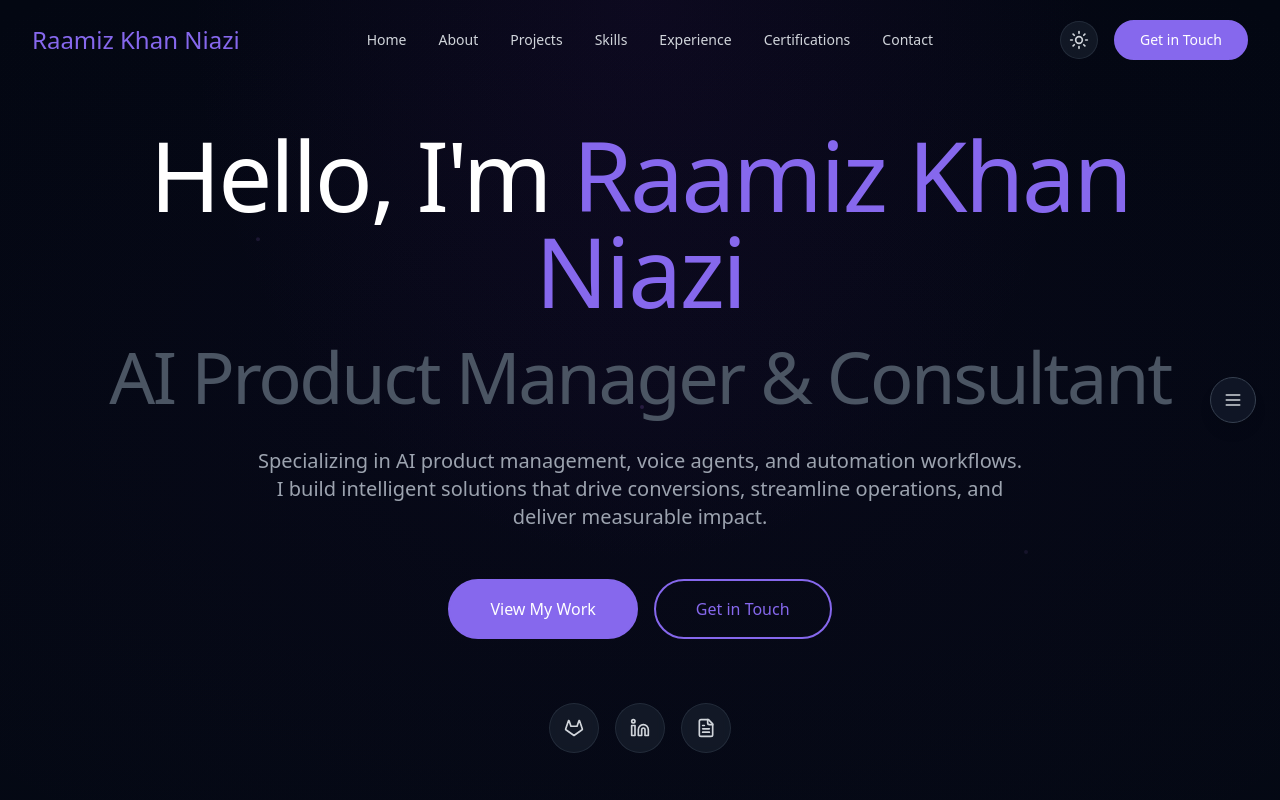
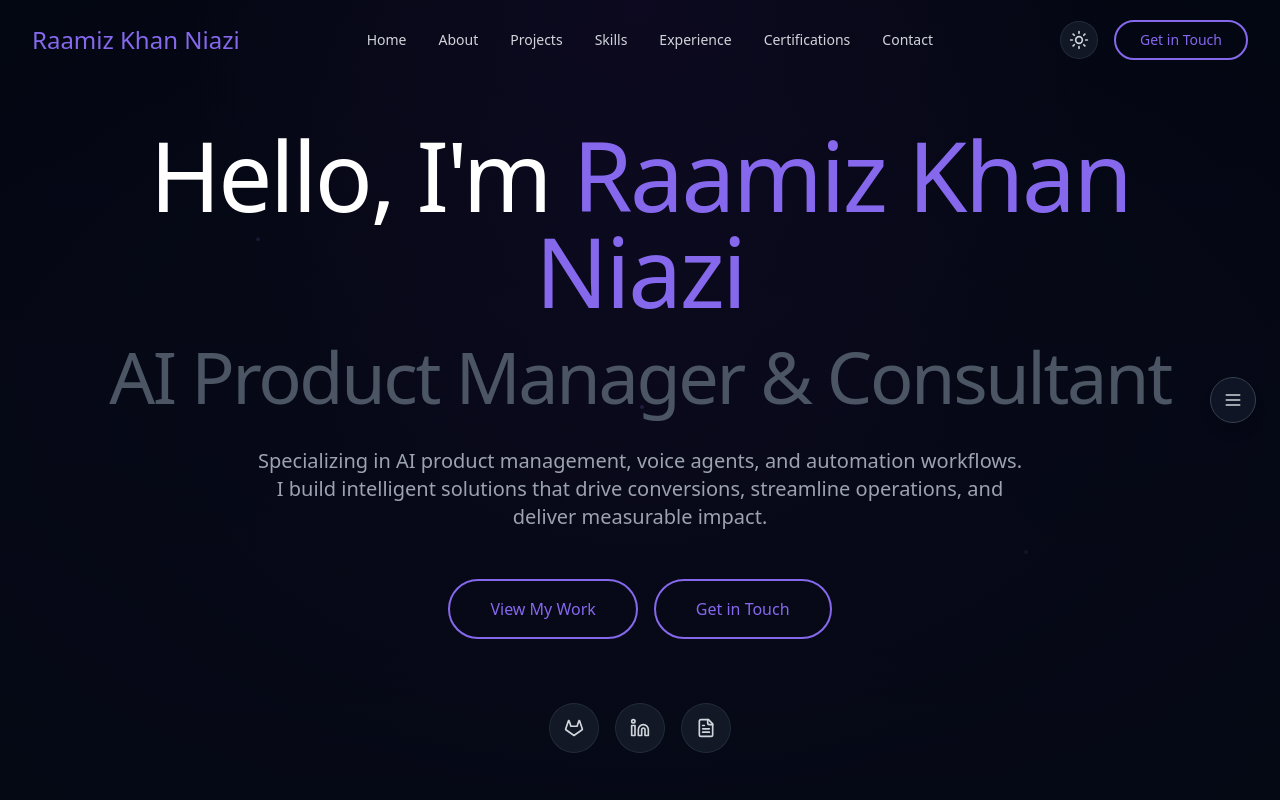
Before and after one commit to Raamizkn/new-portfolio, a Next.js app: page / in a window 1280 px wide. Shown: the top 800 px of the page. Built offline with nearby package versions, Linux system fonts and the light colour scheme.

Commit message:
button states

```diff
--- a/components/certifications.tsx
+++ b/components/certifications.tsx
@@ -175,19 +175,23 @@ const CertificationCard = ({ cert, index }: { cert: Certification; index: number
         {/* Button */}
         <motion.button
           onClick={() => window.open(cert.credentialUrl, '_blank')}
-          className="relative overflow-hidden w-full font-light py-3 rounded-full border-2 group"
+          className="relative overflow-hidden w-full font-light py-3 rounded-full border-2 bg-transparent group"
           style={{
-            backgroundColor: '#8668ED',
             borderColor: '#8668ED'
           }}
           whileTap={{ scale: 0.99 }}
           transition={{ type: "spring", stiffness: 400, damping: 17 }}
         >
-          <span className="relative z-10 flex items-center justify-center text-white group-hover:text-purple-600 transition-colors duration-200">
-            <ExternalLink className="w-4 h-4 mr-2" />
-            View Credential
+          <span className="relative z-10 flex items-center justify-center transition-colors duration-200" style={{ color: '#8668ED' }}>
+            <span className="flex items-center group-hover:text-white">
+              <ExternalLink className="w-4 h-4 mr-2" />
+              View Credential
+            </span>
           </span>
-          <div className="absolute inset-0 bg-white opacity-0 group-hover:opacity-100 transition-opacity duration-200" />
+          <div
+            className="absolute inset-0 opacity-0 group-hover:opacity-100 transition-opacity duration-200"
+            style={{ backgroundColor: '#8668ED' }}
+          />
         </motion.button>
       </div>
     </motion.div>
--- a/components/contact.tsx
+++ b/components/contact.tsx
@@ -225,15 +225,15 @@ export default function Contact() {
                   <motion.button
                     type="submit"
                     disabled={submitting}
-                    className="relative overflow-hidden w-full font-light py-3 rounded-full border-2 disabled:opacity-50 disabled:cursor-not-allowed group"
+                    className="relative overflow-hidden w-full font-light py-3 rounded-full border-2 bg-transparent disabled:opacity-50 disabled:cursor-not-allowed group"
                     style={{
-                      backgroundColor: '#8668ED',
                       borderColor: '#8668ED'
                     }}
                     whileTap={!submitting ? { scale: 0.99 } : {}}
                     transition={{ type: "spring", stiffness: 400, damping: 17 }}
                   >
-                    <span className="relative z-10 flex items-center justify-center text-white group-hover:text-purple-600 transition-colors duration-200">
+                    <span className="relative z-10 flex items-center justify-center transition-colors duration-200" style={{ color: '#8668ED' }}>
+                      <span className="flex items-center group-hover:text-white">
                         {submitting ? (
                           "Sending..."
                         ) : (
@@ -243,8 +243,12 @@ export default function Contact() {
                           </>
                         )}
                       </span>
+                    </span>
                     {!submitting && (
-                      <div className="absolute inset-0 bg-white opacity-0 group-hover:opacity-100 transition-opacity duration-200" />
+                      <div
+                        className="absolute inset-0 opacity-0 group-hover:opacity-100 transition-opacity duration-200"
+                        style={{ backgroundColor: '#8668ED' }}
+                      />
                     )}
                   </motion.button>
                 </form>
--- a/components/header.tsx
+++ b/components/header.tsx
@@ -122,18 +122,20 @@ export default function Header() {
 
               <motion.button
                 onClick={() => scrollToSection("#contact")}
-                className="relative overflow-hidden font-light px-6 py-2 text-sm rounded-full border-2 group"
+                className="relative overflow-hidden font-light px-6 py-2 text-sm rounded-full border-2 bg-transparent group"
                 style={{
-                  backgroundColor: '#8668ED',
                   borderColor: '#8668ED'
                 }}
                 whileTap={{ scale: 0.98 }}
                 transition={{ type: "spring", stiffness: 400, damping: 17 }}
               >
-                <span className="relative z-10 text-white group-hover:text-purple-600 transition-colors duration-200">
-                  Get in Touch
+                <span className="relative z-10 transition-colors duration-200" style={{ color: '#8668ED' }}>
+                  <span className="group-hover:text-white">Get in Touch</span>
                 </span>
-                <div className="absolute inset-0 bg-white opacity-0 group-hover:opacity-100 transition-opacity duration-200" />
+                <div
+                  className="absolute inset-0 opacity-0 group-hover:opacity-100 transition-opacity duration-200"
+                  style={{ backgroundColor: '#8668ED' }}
+                />
               </motion.button>
             </motion.div>
 
--- a/components/hero.tsx
+++ b/components/hero.tsx
@@ -90,18 +90,20 @@ export default function Hero() {
           >
             <motion.button
               onClick={() => scrollToSection("projects")}
-              className="relative overflow-hidden font-light px-10 py-4 text-base rounded-full border-2 group"
+              className="relative overflow-hidden font-light px-10 py-4 text-base rounded-full border-2 bg-transparent group"
               style={{
-                backgroundColor: '#8668ED',
                 borderColor: '#8668ED'
               }}
               whileTap={{ scale: 0.98 }}
               transition={{ type: "spring", stiffness: 400, damping: 17 }}
             >
-              <span className="relative z-10 text-white group-hover:text-purple-600 transition-colors duration-200">
-                View My Work
+              <span className="relative z-10 transition-colors duration-200" style={{ color: '#8668ED' }}>
+                <span className="group-hover:text-white">View My Work</span>
               </span>
-              <div className="absolute inset-0 bg-white opacity-0 group-hover:opacity-100 transition-opacity duration-200" />
+              <div
+                className="absolute inset-0 opacity-0 group-hover:opacity-100 transition-opacity duration-200"
+                style={{ backgroundColor: '#8668ED' }}
+              />
             </motion.button>
 
             <motion.button
```
Lines whose indentation alone changed are shown as unchanged.
